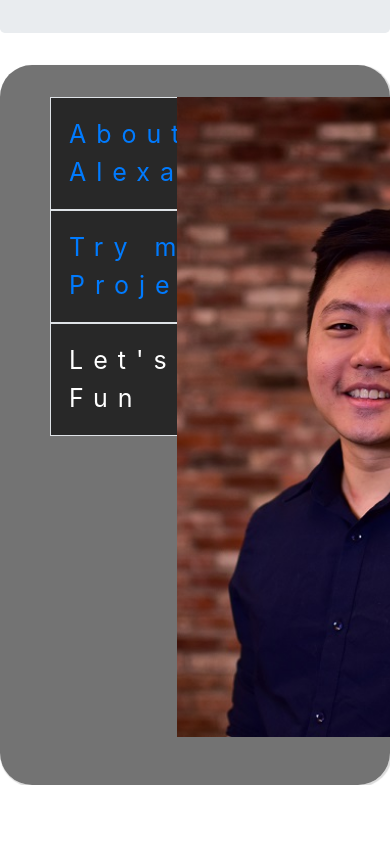
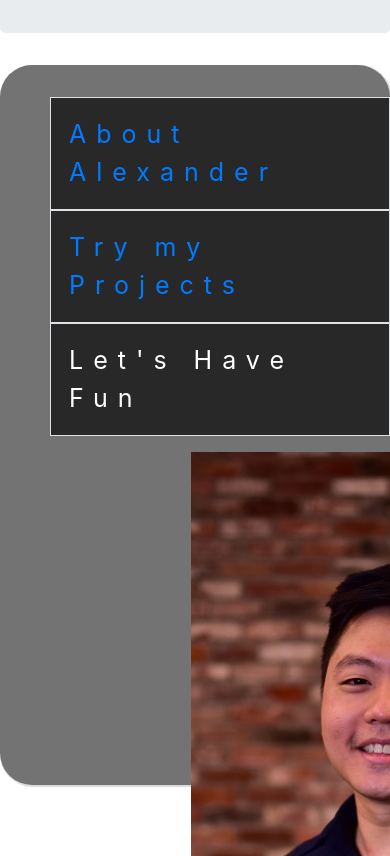
Before and after one commit to alexander-y-lee/personalWebsite, a plain HTML site: page index.html in a window 390 px wide. Shown: the part 244-1100 px from the top of the page. Before the commit the page ends 1029 px from the top, so only its background shows below. Drawn offline with nearby package versions, Linux system fonts and the light colour scheme.

Commit message:
fixed column issues with headshot

```diff
--- a/index.html
+++ b/index.html
@@ -41,26 +41,28 @@
 
 	<div class="bgimg-1">
 
+			<div class="row"><div class="col-sm-4">
+			<div class="row">
+				<div class="col-main col-sm-12 border"><a href="#about">About Alexander</a></span></div>
+			</div>
 
 			<div class="row">
-				<div class="col-main col-sm-4 border"><a href="#about">About Alexander</a></span></div>
-				<div class="col-sm-8 headShot" id="headShot">
-				<img src="css/img/HeadShot.jpg" alt="HeadShot" id="headShotImage">
-				</div> <!--end headShot-->
+				<div class="col-main col-sm-12 border"><a href="#Internal">Try my Projects</a></div>
 			</div> <!--end row-->
 
 			<div class="row">
-				<div class="col-main col-sm-4 border"><a href="#Internal">Try my Projects</a></div>
-			</div> <!--end row-->
-
-			<div class="row">
-				<div class="col-main col-sm-4 border"" id="fun">Let's Have Fun</div>
+				<div class="col-main col-sm-12 border"" id="fun">Let's Have Fun</div>
 			</div> <!--end row-->
 			<div class="row specialRow">
 				<div id="console"><div id="log">Type "help" to get started.<br>[Press "enter" to submit text]</div><input type="text" id="userInput"></input></div><!--end fun section's row-->
 
 			</div>
+			</div><div class ="col-sm-4"><div class="row">
 
+				<div class="col-sm-12 headShot" id="headShot">
+				<img src="css/img/HeadShot.jpg" alt="HeadShot" id="headShotImage">
+				</div> <!--end headShot-->
+			</div> <!--end row--></div></div>
 
 
 
```
